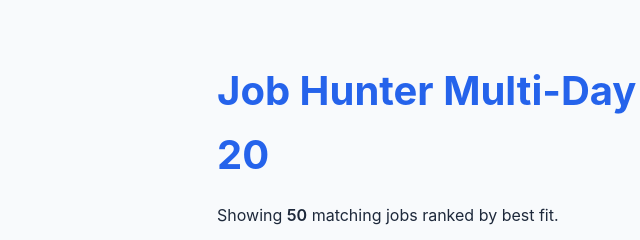
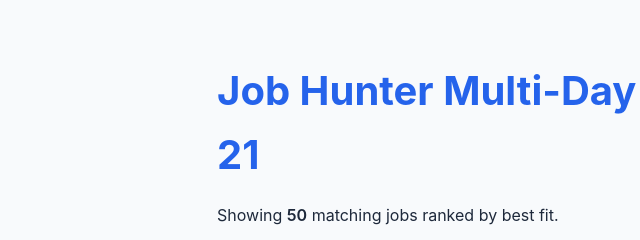
Before and after one commit to Bluntboy101/job-hunter-site, a plain HTML site: page index.html in a window 1280 px wide. Shown: the top 240 px of the page, 23-663 px from the left. Drawn offline with Linux system fonts and the light colour scheme.

Commit message:
Auto-update job report: 2026-11-21 15:18 UTC

```diff
--- a/index.html
+++ b/index.html
@@ -133,7 +133,7 @@
 </head>
 <body>
     <div class="container">
-        <h1>Job Hunter Multi-Day Report - 2026-11-20</h1>
+        <h1>Job Hunter Multi-Day Report - 2026-11-21</h1>
 <p>Showing <strong>50</strong> matching jobs ranked by best fit.</p>
 <h2>Top Matches</h2>
 <h3>1. Strategist Copywriter at Herman-Scheer (Score: 98/100)</h3>
```
